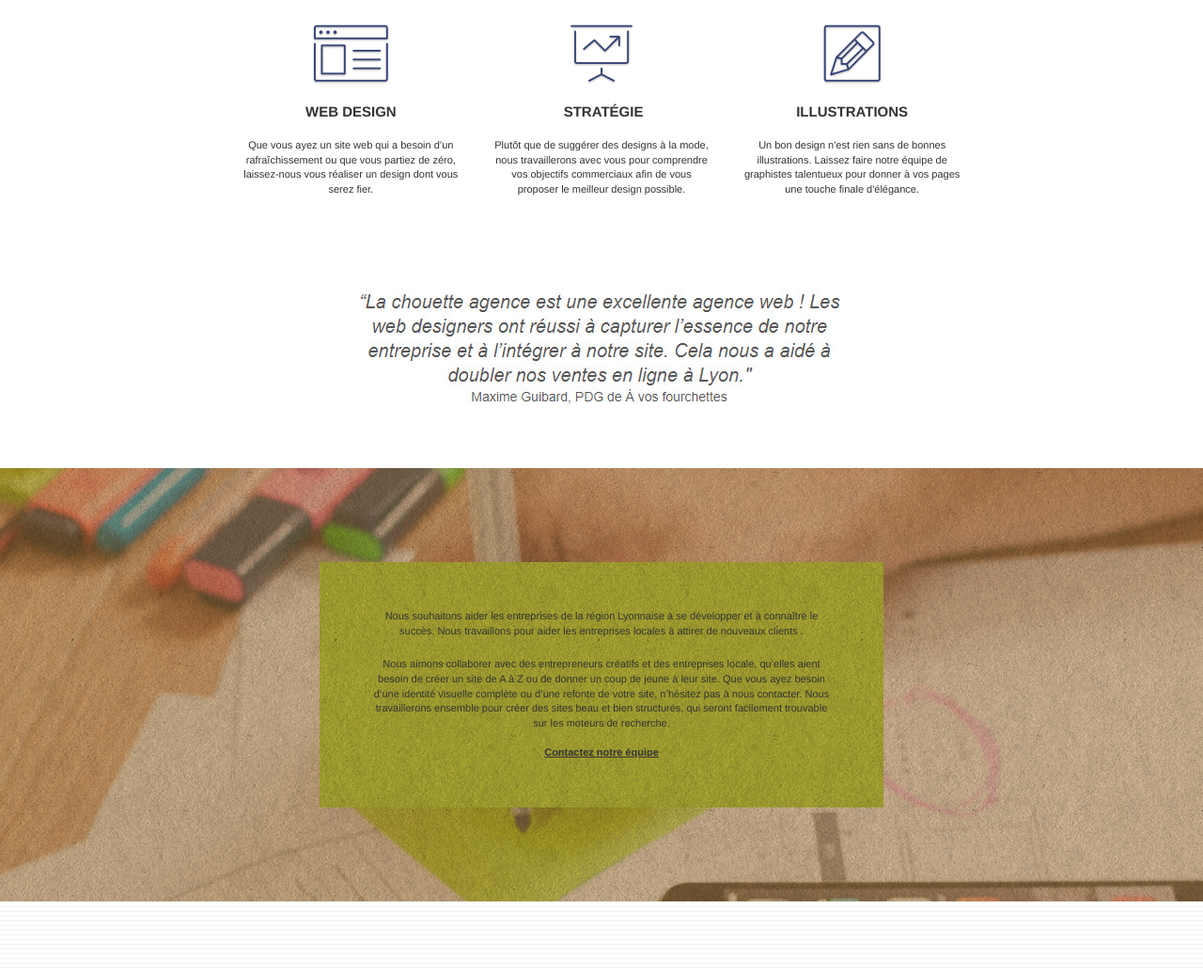
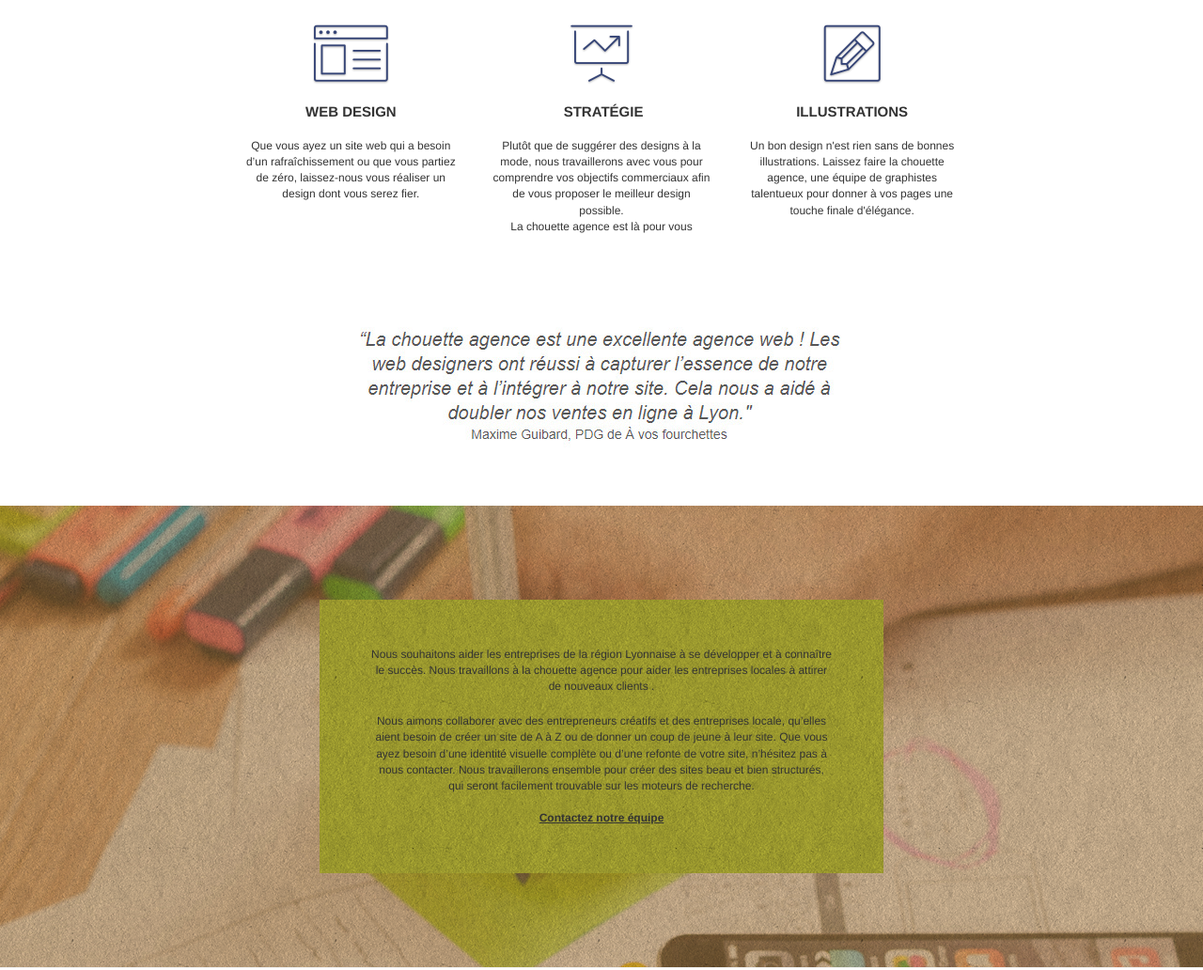
Before and after one commit to MartinNATAF/MartinNataf_4_31072021, a plain HTML site: page index.html in a window 1280 px wide. Shown: the part 671-1703 px from the top of the page at 94% size. Drawn offline with Linux system fonts and the light colour scheme.

Commit message:
push final

```diff
--- a/index.html
+++ b/index.html
@@ -111,6 +111,7 @@
 				</h3>
 				<p class="text-center ">
 					Plutôt que de suggérer des designs à la mode, nous travaillerons avec vous pour comprendre vos objectifs commerciaux afin de vous proposer le meilleur design possible.<br>
+					La chouette agence est là pour vous
 				</p>
 			</div>
 			<div class="col-sm-4">
@@ -121,7 +122,7 @@
 					Illustrations
 				</h3>
 				<p class="text-center ">
-					Un bon design n'est rien sans de bonnes illustrations. Laissez faire notre équipe de graphistes talentueux pour donner à vos pages une touche finale d'élégance.
+					Un bon design n'est rien sans de bonnes illustrations. Laissez faire la chouette agence, une équipe de graphistes talentueux pour donner à vos pages une touche finale d'élégance.
 				</p>
 			</div>
 		</div>
@@ -141,7 +142,7 @@
 		<div class="row tight-width-whitespace black-background">
 			<div class="col-sm-12">
 				<p class="mg-md text-center tc-white">
-					Nous souhaitons aider les entreprises de la région Lyonnaise à se développer et à connaître le succès. Nous travaillons pour aider les entreprises locales à attirer de nouveaux clients .<br>
+					Nous souhaitons aider les entreprises de la région Lyonnaise à se développer et à connaître le succès. Nous travaillons à la chouette agence pour aider les entreprises locales à attirer de nouveaux clients .<br>
 				</p>
 				<p class="text-center">
 					Nous aimons collaborer avec des entrepreneurs créatifs et des entreprises locale, qu’elles aient besoin de créer un site de A à Z ou de donner un coup de jeune à leur site. Que vous ayez besoin d’une identité visuelle complète ou d’une refonte de votre site, n’hésitez pas à nous contacter. Nous travaillerons ensemble pour créer des sites beau et bien structurés, qui seront facilement trouvable sur les moteurs de recherche. <br><br><a class="souligne bold-link" href="page2.html">Contactez notre équipe</a><br>
@@ -212,7 +213,7 @@
 	<div class="container bloc-lg">
 		<div class="row">
 			<h2 class="mg-md text-center tc-white keywords">
-				Prêt pour redonner vie à votre projet ?<br>Contactez notre équipe !
+				Prêt pour redonner vie à votre projet ?<br>Contactez la chouette agence!
 			</h2>
 			<div class="col-sm-12 text-center">
 				<a rel="next" href="page2.html" class=" souligne btn btn-atomic-tangerine btn-clean btn-rd btn-lg cta-hero black">Contact</a>
--- a/style.css
+++ b/style.css
@@ -677,7 +677,7 @@ a {
 }
 
 p {
-    font-size: 11px;
+    font-size: 12px;
 }
 
 .tight-width-whitespace {
```
